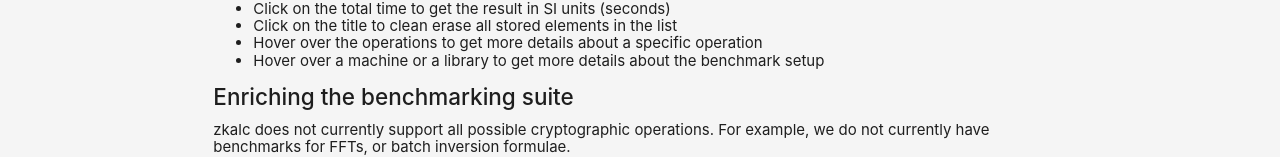
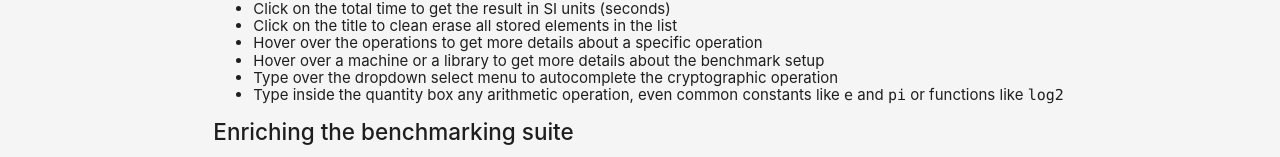
Before and after one commit to mmaker/zkalc, a Next.js app in the folder frontend/: page /about in a window 1280 px wide. Shown: the part 346-503 px from the top of the page. Built offline with nearby package versions, Linux system fonts and the light colour scheme.

Commit message:
Add more tips

```diff
--- a/frontend/pages/about.mdx
+++ b/frontend/pages/about.mdx
@@ -35,7 +35,9 @@ We hope that zkalc can help shorten the gap between cryptography and practice:
 - Click on the title to clean erase all stored elements in the list
 - Hover over the operations to get more details about a specific operation
 - Hover over a machine or a library to get more details about the benchmark setup
-
+- Type over the dropdown select menu to autocomplete the cryptographic operation
+- Type inside the quantity box any arithmetic operation,
+  even common constants like `e` and `pi` or functions like `log2`
 
 ## Enriching the benchmarking suite
 
```
